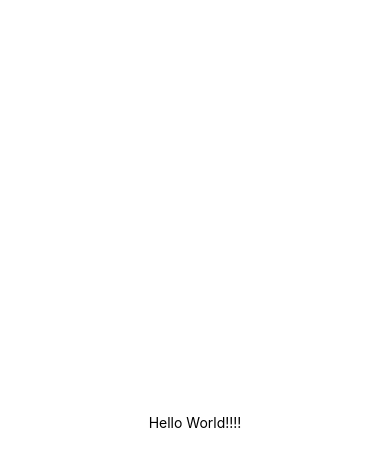
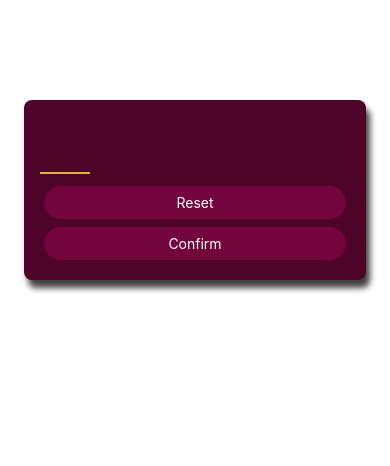
Before and after one commit to dcrame2/RNCourse, a React Native app in the folder guessing-game-app/: screen / in a window 390 px wide. Shown: the top 466 px of the page. Built offline with nearby package versions, Linux system fonts and the light colour scheme.

Commit message:
psuh guessing game

```diff
--- a/guessing-game-app/App.js
+++ b/guessing-game-app/App.js
@@ -1,20 +1,8 @@
-import { StatusBar } from 'expo-status-bar';
-import { StyleSheet, Text, View } from 'react-native';
-
+import { StatusBar } from "expo-status-bar";
+import { StyleSheet, Text, View } from "react-native";
+import StartGameScreen from "./screens/StartGameScreen";
 export default function App() {
-  return (
-    <View style={styles.container}>
-      <Text>Hello World!!!!</Text>
-      <StatusBar style="auto" />
-    </View>
-  );
+  return <StartGameScreen />;
 }
 
-const styles = StyleSheet.create({
-  container: {
-    flex: 1,
-    backgroundColor: '#fff',
-    alignItems: 'center',
-    justifyContent: 'center',
-  },
-});
+const styles = StyleSheet.create({});
--- /dev/null
+++ b/guessing-game-app/components/PrimaryButton.jsx
@@ -0,0 +1,49 @@
+import { View, Text, Pressable, StyleSheet } from "react-native";
+
+// making a custom button
+
+const PrimaryButton = ({ children }) => {
+  const pressHandler = () => {
+    console.log("pressed " + children);
+  };
+  return (
+    <View style={styles.buttonOuterContainer}>
+      <Pressable
+        onPress={pressHandler}
+        style={({ pressed }) =>
+          pressed
+            ? [styles.buttonInnerContainer, styles.pressed]
+            : styles.buttonInnerContainer
+        }
+      >
+        <Text style={styles.buttonText}>{children}</Text>
+      </Pressable>
+    </View>
+  );
+};
+
+export default PrimaryButton;
+
+const styles = StyleSheet.create({
+  buttonOuterContainer: {
+    borderRadius: 28,
+    margin: 4,
+    overflow: "hidden",
+  },
+  buttonInnerContainer: {
+    backgroundColor: "#72063c",
+    paddingVertical: 8,
+    paddingHorizontal: 16,
+    shadowColor: "black",
+    shadowOffset: { width: 2, height: 4 },
+    shadowRadius: 3,
+    shadowOpacity: 0.25,
+  },
+  buttonText: {
+    color: "white",
+    textAlign: "center",
+  },
+  pressed: {
+    opacity: 0.75,
+  },
+});
--- /dev/null
+++ b/guessing-game-app/screens/StartGameScreen.jsx
@@ -0,0 +1,46 @@
+import { TextInput, View, Text, StyleSheet } from "react-native";
+import PrimaryButton from "../components/PrimaryButton";
+
+const StartGameScreen = () => {
+  return (
+    <View style={styles.inputContainer}>
+      <TextInput
+        style={styles.numberInput}
+        maxLength={2}
+        keyboardType="number-pad"
+        autoCapitalize="none"
+      />
+      <PrimaryButton>Reset</PrimaryButton>
+      <PrimaryButton>Confirm</PrimaryButton>
+    </View>
+  );
+};
+
+export default StartGameScreen;
+
+const styles = StyleSheet.create({
+  inputContainer: {
+    padding: 16,
+    marginHorizontal: 24,
+    borderRadius: 8,
+    marginTop: 100,
+    backgroundColor: "#4e0329",
+    elevation: 4, // android only property
+    // iOS only properties
+    shadowColor: "black",
+    shadowOffset: { width: 4, height: 8 },
+    shadowRadius: 6,
+    shadowOpacity: 0.75,
+  },
+  numberInput: {
+    height: 50,
+    width: 50,
+    textAlign: "center",
+    fontSize: 32,
+    borderBottomColor: "#ddb52f",
+    borderBottomWidth: 2,
+    color: "#ddb52f",
+    marginVertical: 8,
+    fontWeight: "bold",
+  },
+});
```
Also changed, not shown: guessing-game-app/package.json (+7 -7 lines), guessing-game-app/screens/GameOverScreen.jsx (added, +12 -0 lines), guessing-game-app/screens/GameScreen.jsx (added), 1 other file (tests, documents, lock files or other folders).
